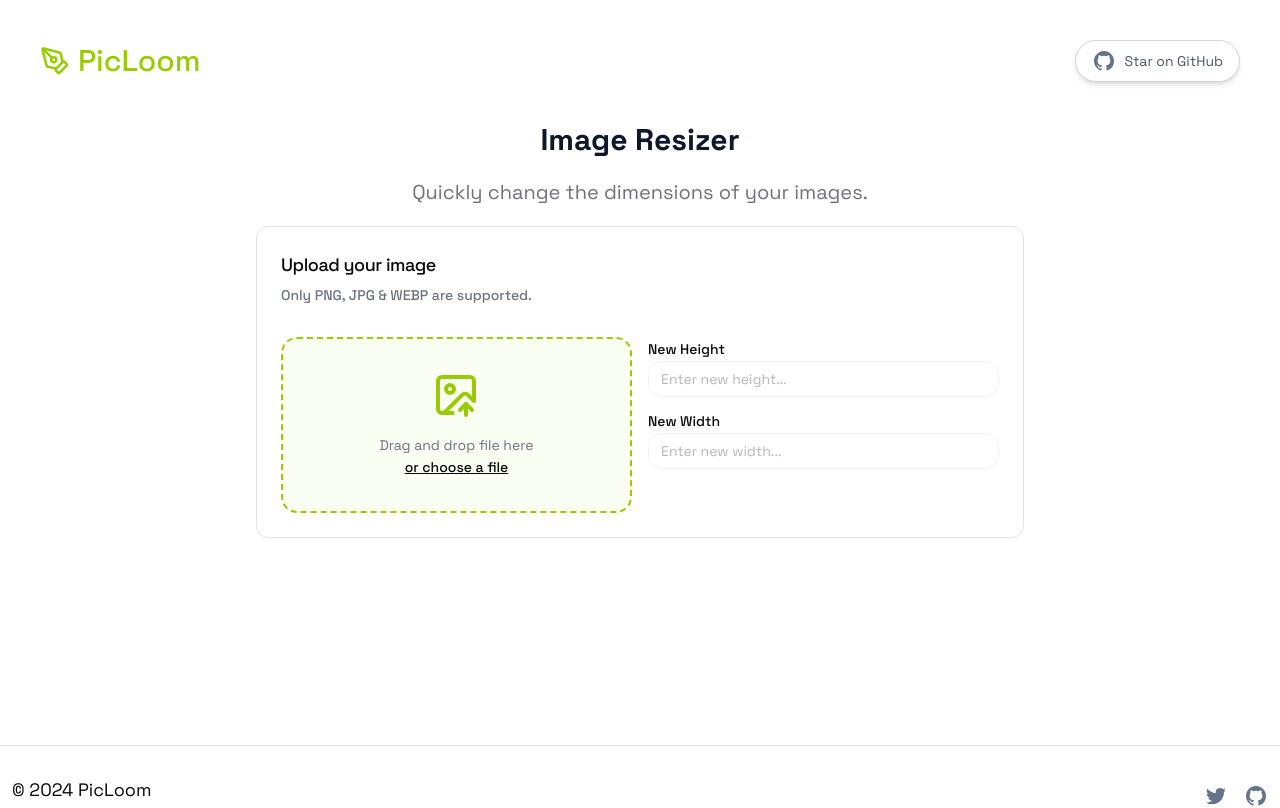
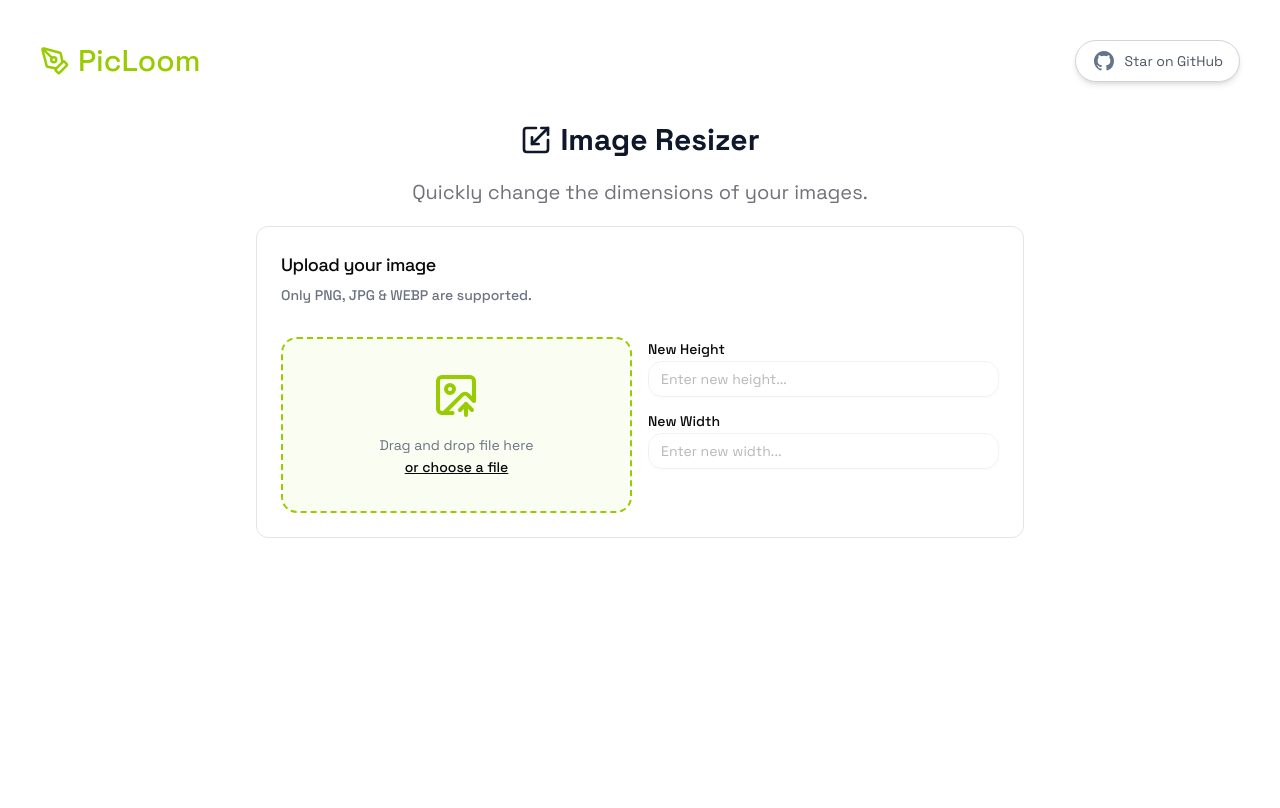
Before and after one commit to ahmedsomaa/sharp-studio, a Next.js app: page /resizer in a window 1280 px wide. Shown: the top 808 px of the page. Built offline with nearby package versions, Linux system fonts and the light colour scheme.

Commit message:
handle api errors and add margin bottom

```diff
--- a/pages/resizer.tsx
+++ b/pages/resizer.tsx
@@ -1,4 +1,6 @@
+import { toast } from "sonner";
 import React, { useState } from "react";
+import { ScalingIcon } from "lucide-react";
 
 import {
   Card,
@@ -61,6 +63,7 @@ export default function Resizer() {
   const onReset = () => {
     setResizedImage(null);
     setSelectedImage(null);
+    setDimensions({ height: "", width: "" });
   };
 
   const onResize = async () => {
@@ -75,20 +78,28 @@ export default function Resizer() {
           image: { base64: img, type: selectedImage?.type },
         }),
       });
+      if (req.status === 413) {
+        const err = await req.text();
+        throw new Error(err);
+      }
       const res = await req.json();
       setLoading(false);
-      setResizedImage(res.data);
+      setResizedImage(res.data.img);
     } catch (error) {
       setLoading(false);
-      console.log(error);
+      toast.error("Image Resize Failed");
     }
   };
 
   return (
-    <div className="relative h-[350px] w-full px-4 md:h-[603px] md:px-6 lg:px-8 xl:px-10 2xl:px-0">
+    <div className="mb-40">
+      <section className="relative h-[350px] w-full px-4 md:h-[605px] md:px-6 lg:px-8 xl:px-10 2xl:px-0">
         <div className="flex h-full max-w-screen-md	 mx-auto w-full flex-col items-center gap-5">
           <h2 className="sm:text-4xl/ text-3xl max-w-[708px] font-bold text-slate-900">
+            <p className="flex flex-row items-center">
+              <ScalingIcon size={32} className="mr-2" />
               Image Resizer
+            </p>
           </h2>
           <h3 className="text-xl text-zinc-500">
             Quickly change the dimensions of your images.
@@ -103,6 +114,7 @@ export default function Resizer() {
               </CardDescription>
             </CardHeader>
             <CardContent className="grid sm:grid-cols-2 lg:grid-cols-2 gap-4">
+              <div>
                 <Dropzone
                   onDrop={handleDrop}
                   onDelete={handleOnDelete}
@@ -110,6 +122,7 @@ export default function Resizer() {
                   onChange={handleFileChange}
                   uploadedImage={selectedImage}
                 />
+              </div>
               <div className="flex flex-col justify-start gap-3">
                 <div>
                   <Label htmlFor="height">New Height</Label>
@@ -170,6 +183,7 @@ export default function Resizer() {
             )}
           </Card>
         </div>
+      </section>
     </div>
   );
 }
```
Lines whose indentation alone changed are shown as unchanged.
